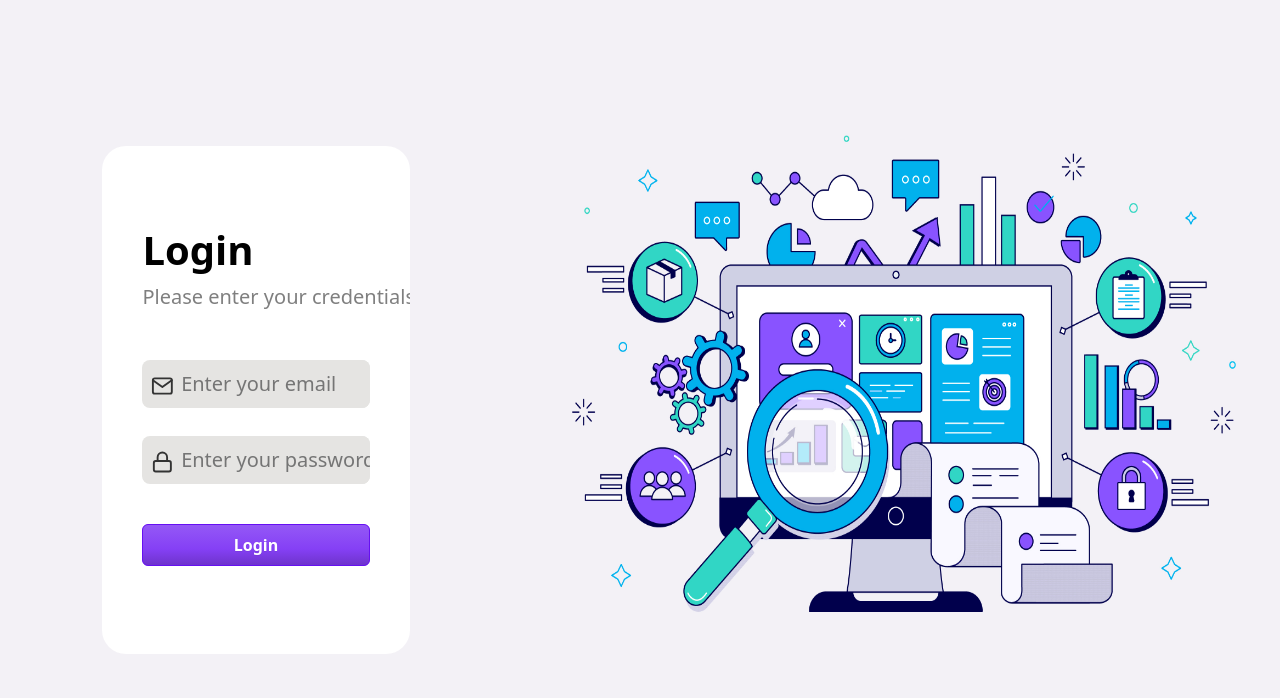
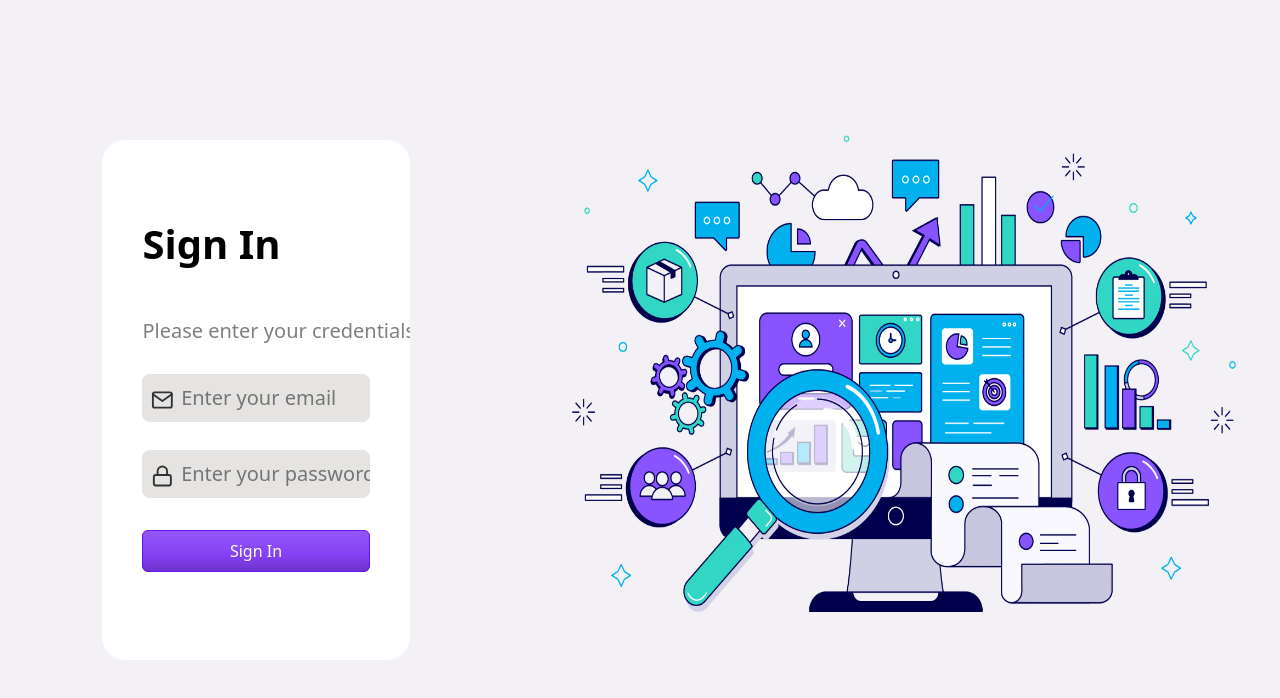
Before and after one commit to lolideppt123/metserverp-front-tests, a React (Vite) app: page / in a window 1280 px wide. Shown: the top 698 px of the page. Built offline with nearby package versions, Linux system fonts and the light colour scheme; no server answers.

Commit message:
Fix Login Resposive Layout

```diff
--- a/src/components/Containers/AuthContainer.jsx
+++ b/src/components/Containers/AuthContainer.jsx
@@ -20,7 +20,7 @@ export default function AuthContainer(props) {
             <div className={`form-body-contents`}>
                 {props.left}
             </div>
-            <div className="vh-100 w-100 d-flex justify-content-center align-items-center" style={{ backgroundColor: "#f3f1f6" }}>
+            <div className="vh-100 w-100 d-flex justify-content-center align-items-center form-body-image" style={{ backgroundColor: "#f3f1f6" }}>
                 <img
                     className={`login-metserv-image ${loadForm ? "image-shrink" : ""}`}
                     src={loginImage}
--- a/src/pages/authentication/BasicUser/Login.jsx
+++ b/src/pages/authentication/BasicUser/Login.jsx
@@ -58,19 +58,19 @@ export default function Login() {
                                 <span className="h6">{errMsg}</span>
                             </div>
                         )}
-                        <h3 className="fs-1 fw-bold card-title">Login</h3>
-                        <p className="fs-5 text-black-50 mt-2 mb-5 text-nowrap">
+                        <h3 className="fs-1 fw-bold card-title login-form-title form-title">Sign In</h3>
+                        <p className="fs-5 text-black-50 mt-5 mb-0 text-nowrap login-form-subtitle form-subtitle">
                             Please enter your credentials
                         </p>
-                        <div>
-                            <div className="input-wrapper">
+                        <div className="form-field-container">
+                            <div className="input-wrapper login-email-field email-field">
                                 <input
                                     type="email"
                                     className="input-item form-control-lg"
                                     placeholder="Enter your email"
                                     autoComplete="off"
                                     {...register("email", {
-                                        required: "email is required",
+                                        required: "Email is required",
                                         pattern: {
                                             value: /^(([^<>()[\]\\.,;:\s@"]+(\.[^<>()[\]\\.,;:\s@"]+)*)|(".+"))@((\[[0-9]{1,3}\.[0-9]{1,3}\.[0-9]{1,3}\.[0-9]{1,3}])|(([a-zA-Z\-0-9]+\.)+[a-zA-Z]{2,}))$/,
                                             message:
@@ -91,7 +91,7 @@ export default function Login() {
                                     {errors.email.message}
                                 </p>
                             )}
-                            <div className="input-wrapper">
+                            <div className="input-wrapper login-password-field password-field">
                                 <input
                                     type="password"
                                     {...register("password", {
@@ -113,9 +113,9 @@ export default function Login() {
                                     {errors.password.message}
                                 </p>
                             )}
-                            <div className="d-block-inline mb-2 mt-4">
-                                <button className="btn form-control-lg btn-primary w-100 mt-3 fw-bold p-2">
-                                    Login
+                            <div className="d-block-inline mb-2 mt-3">
+                                <button className="btn form-control-lg btn-primary w-100 fw-normal mt-3 p-2 login-submit-btn">
+                                    Sign In
                                 </button>
                             </div>
                             {/* <div className="signup-wrapper d-flex flex-row mt-4 flex justify-content-center align-items-center">
```
Also changed, not shown: src/style/partials/bootstrap.min.css.
